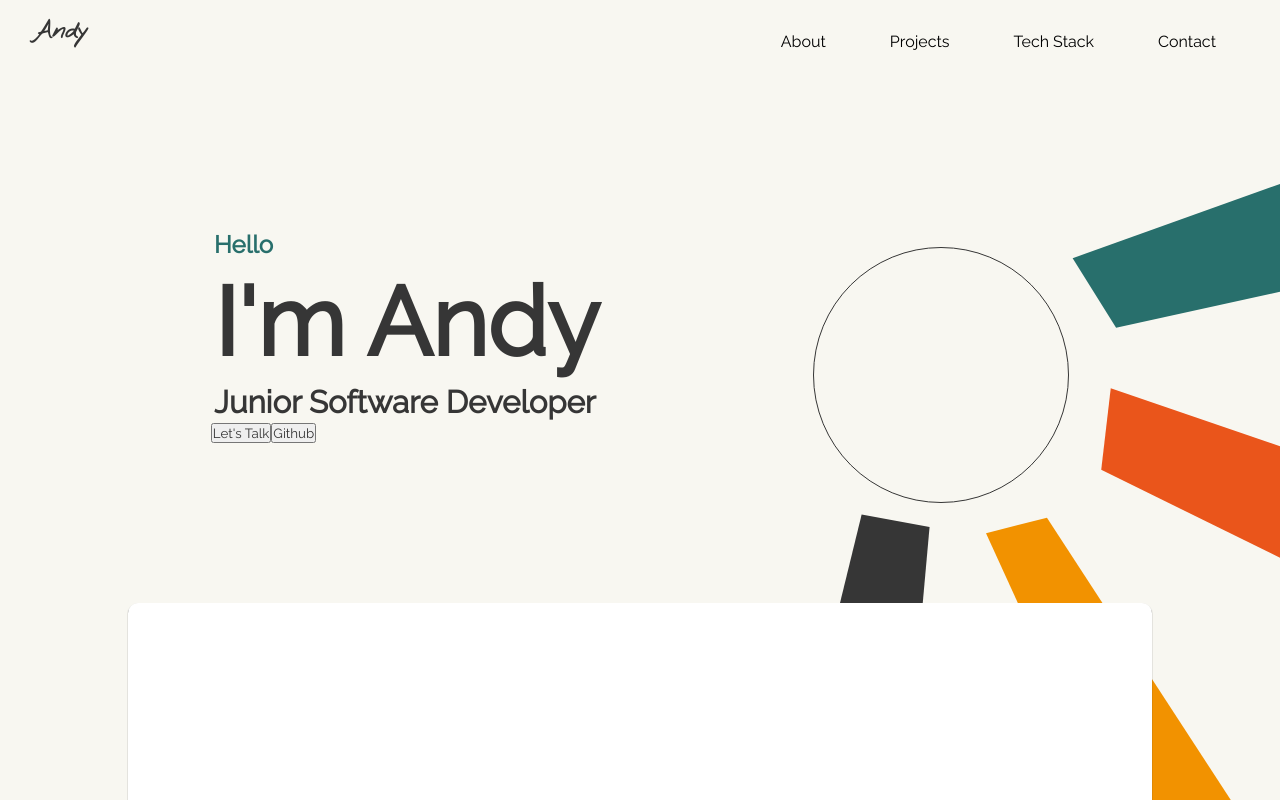
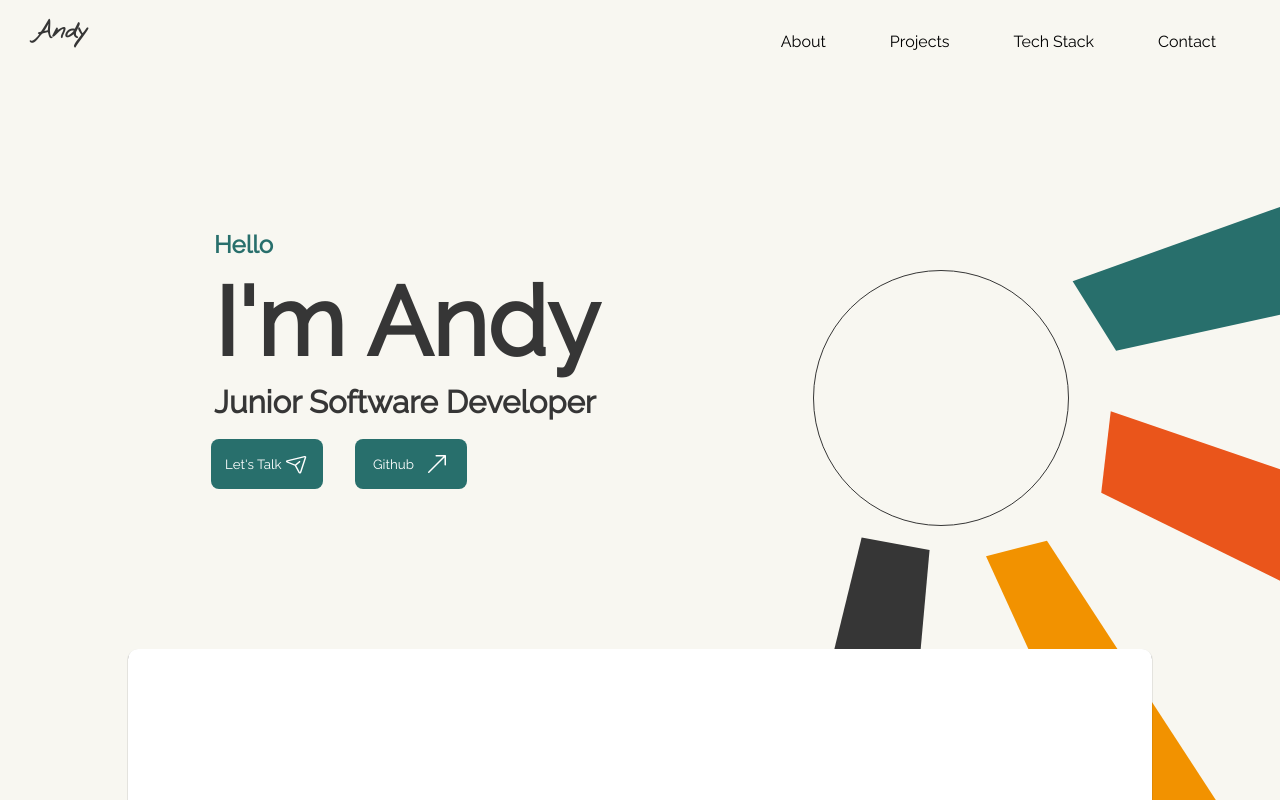
Before and after one commit to Andy-Reynolds/portfolio, a React (Create React App) app: page / in a window 1280 px wide. Shown: the top 800 px of the page. Built offline with nearby package versions, Linux system fonts and the light colour scheme.

Commit message:
Styled hero buttons

```diff
--- a/src/components/Hero/Hero.jsx
+++ b/src/components/Hero/Hero.jsx
@@ -1,6 +1,8 @@
 import React from "react";
 import "./Hero.scss";
 import heroBackground from "../../assets/svgs/heroBackground.svg";
+import mail from "../../assets/svgs/mail.svg";
+import arrow from "../../assets/svgs/arrow.svg";
 
 const Hero = () => {
   return (
@@ -16,8 +18,22 @@ const Hero = () => {
           Junior Software Developer
         </h3>
         <div className="button-container">
-          <button>Let's Talk</button>
-          <button> Github</button>
+          <a
+            className="button-container__link"
+            href="mailto:andy.reynolds@hotmail.co.uk"
+          >
+            <button className="button">
+              Let's Talk <img className="button__image" src={mail} alt="" />
+            </button>
+          </a>
+          <a
+            className="button-container__link"
+            href="https://github.com/Andy-Reynolds"
+          >
+            <button className="button">
+              Github <img className="button__image" src={arrow} alt="" />
+            </button>
+          </a>
         </div>
       </div>
       <div className="image-container">
--- a/src/components/Hero/Hero.scss
+++ b/src/components/Hero/Hero.scss
@@ -24,6 +24,32 @@
 
       &--three {
         font-size: 1.3rem;
+      }
+    }
+
+    .button-container {
+      margin-top: 1rem;
+
+      &__link {
+        text-decoration: none;
+      }
+
+      .button {
+        margin-right: 2rem;
+        padding: 0.8rem;
+        border: none;
+        border-radius: 0.5rem;
+        background-color: $colour-primary;
+        color: white;
+        display: inline-flex;
+        justify-content: space-around;
+        align-items: center;
+        width: 7rem;
+
+        &__image {
+          height: 1.5rem;
+          width: 1.5rem;
+        }
       }
     }
   }
```
Also changed, not shown: src/assets/svgs/arrow.svg (added), src/assets/svgs/mail.svg (added).
